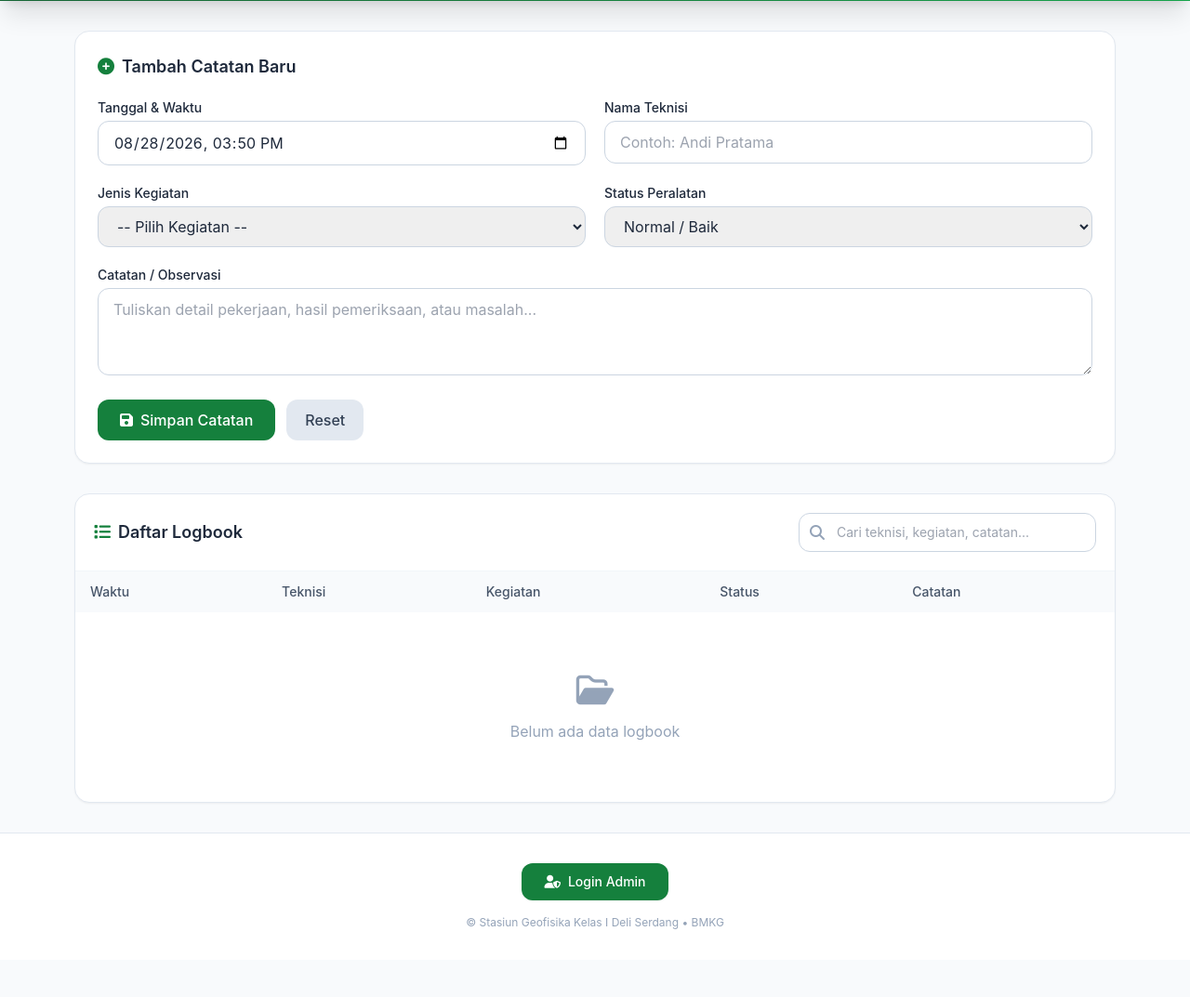
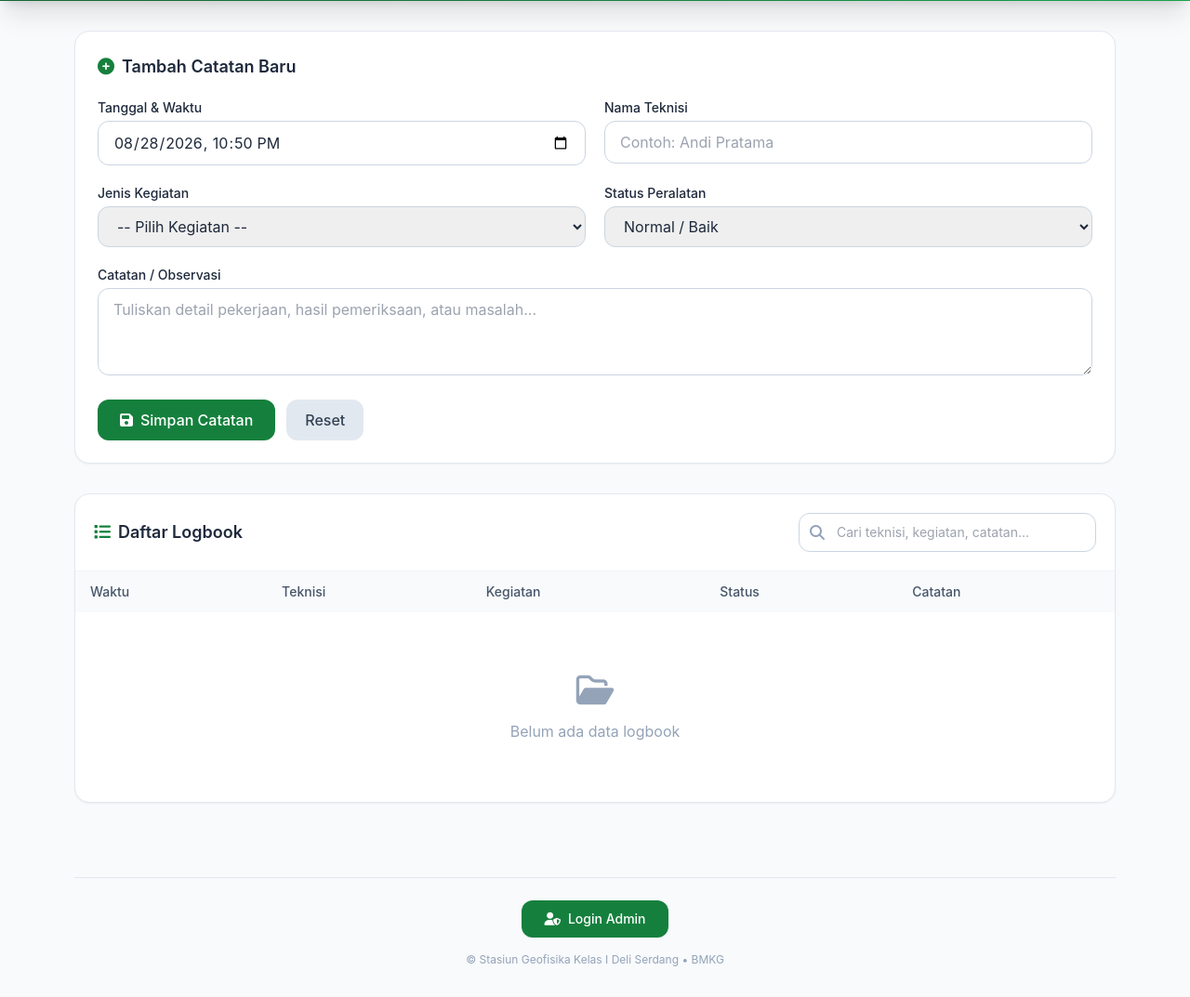
Before and after one commit to erisrigunting/logbook-teknisi-tsi, a plain HTML site: page index.html in a window 1280 px wide. Shown: the part 180-1253 px from the top of the page at 93% size. Before the commit the page ends 1213 px from the top, so only its background shows below. Drawn offline with nearby package versions, Linux system fonts and the light colour scheme; no server answers.

Commit message:
Add files via upload

```diff
--- a/index.html
+++ b/index.html
@@ -15,7 +15,7 @@
     }
   </style>
 </head>
-<body class="bg-slate-50 text-slate-800 min-h-screen flex flex-col">
+<body class="bg-slate-50 text-slate-800 min-h-screen">
 
   <!-- ====================== HEADER ====================== -->
   <header class="bg-gradient-to-r from-green-800 via-green-700 to-green-600 text-white shadow-xl">
@@ -66,7 +66,7 @@
     </div>
   </header>
 
-  <main class="max-w-6xl mx-auto px-4 py-8 space-y-8 flex-1 w-full">
+  <main class="max-w-6xl mx-auto px-4 py-8 space-y-8">
 
     <!-- Form Card -->
     <div class="bg-white rounded-2xl shadow-sm border border-slate-200 p-6">
@@ -174,17 +174,17 @@
   </main>
 
   <!-- ====================== FOOTER + LOGIN ADMIN (TENGAH BAWAH) ====================== -->
-  <footer class="mt-auto py-8 border-t border-slate-200 bg-white">
-    <div class="max-w-6xl mx-auto px-4 flex flex-col items-center gap-4">
+  <footer class="max-w-6xl mx-auto px-4 py-8 mt-4">
+    <div class="flex flex-col items-center justify-center gap-3 border-t border-slate-200 pt-6">
 
-      <!-- Tombol Login / Logout Admin - posisi tengah -->
+      <!-- Tombol Login / Logout Admin -->
       <button id="btnLogin" onclick="toggleAdminLogin()"
         class="bg-green-700 hover:bg-green-800 text-white text-sm font-medium px-6 py-2.5 rounded-xl transition flex items-center gap-2 shadow-sm">
         <i class="fa-solid fa-user-shield"></i>
         <span id="loginText">Login Admin</span>
       </button>
 
-      <p class="text-xs text-slate-400 text-center">
+      <p class="text-xs text-slate-400 mt-1">
         © Stasiun Geofisika Kelas I Deli Serdang • BMKG
       </p>
     </div>
@@ -239,7 +239,24 @@
   // Cek status login dari sessionStorage
   let isAdmin = sessionStorage.getItem('isAdmin') === 'true';
 
-  document.getElementById('waktu').value = new Date().toISOString().slice(0, 16);
+  // ========== FUNGSI WAKTU WIB (UTC+7) ==========
+  function getWIBDateTimeLocal() {
+    // Ambil waktu saat ini lalu konversi ke WIB
+    const now = new Date();
+    // WIB = UTC + 7 jam
+    const wib = new Date(now.getTime() + (7 * 60 * 60 * 1000) + (now.getTimezoneOffset() * 60 * 1000));
+
+    const year = wib.getFullYear();
+    const month = String(wib.getMonth() + 1).padStart(2, '0');
+    const day = String(wib.getDate()).padStart(2, '0');
+    const hours = String(wib.getHours()).padStart(2, '0');
+    const minutes = String(wib.getMinutes()).padStart(2, '0');
+
+    return `${year}-${month}-${day}T${hours}:${minutes}`;
+  }
+
+  // Set waktu default ke WIB saat halaman dibuka
+  document.getElementById('waktu').value = getWIBDateTimeLocal();
 
   let allLogs = [];
 
@@ -345,7 +362,8 @@
     tbody.innerHTML = logs.map(log => {
       const waktu = new Date(log.waktu).toLocaleString('id-ID', {
         day: '2-digit', month: 'short', year: 'numeric',
-        hour: '2-digit', minute: '2-digit'
+        hour: '2-digit', minute: '2-digit',
+        timeZone: 'Asia/Jakarta'
       });
 
       let badgeClass = 'bg-slate-100 text-slate-700';
@@ -446,7 +464,8 @@
 
   function resetForm() {
     document.getElementById('logForm').reset();
-    document.getElementById('waktu').value = new Date().toISOString().slice(0, 16);
+    // Reset waktu ke WIB saat ini
+    document.getElementById('waktu').value = getWIBDateTimeLocal();
   }
 
   // Inisialisasi
```
